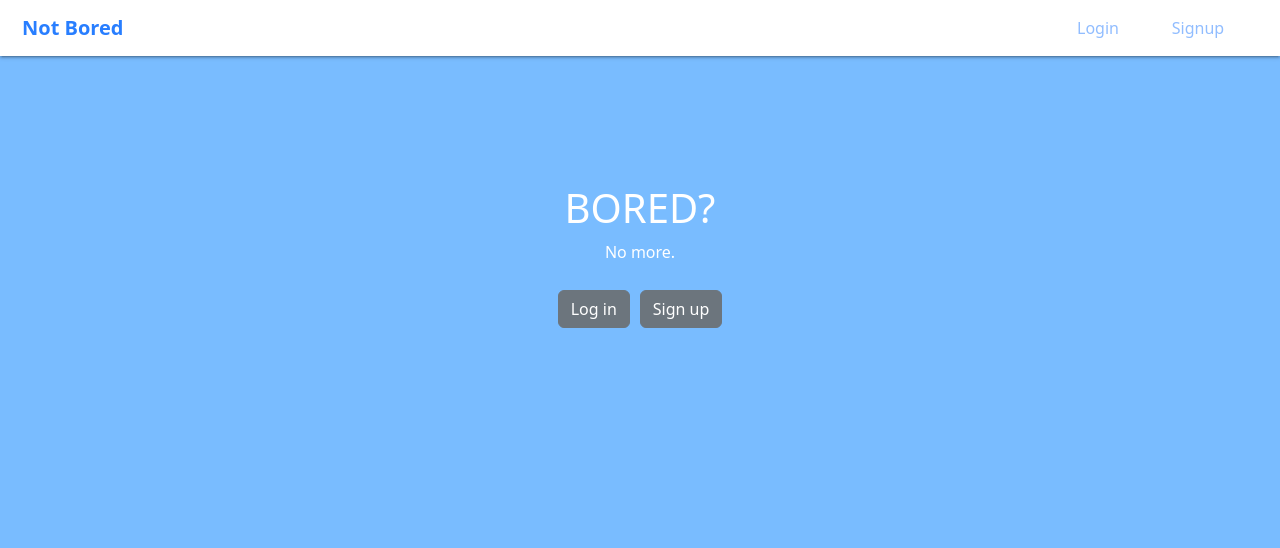
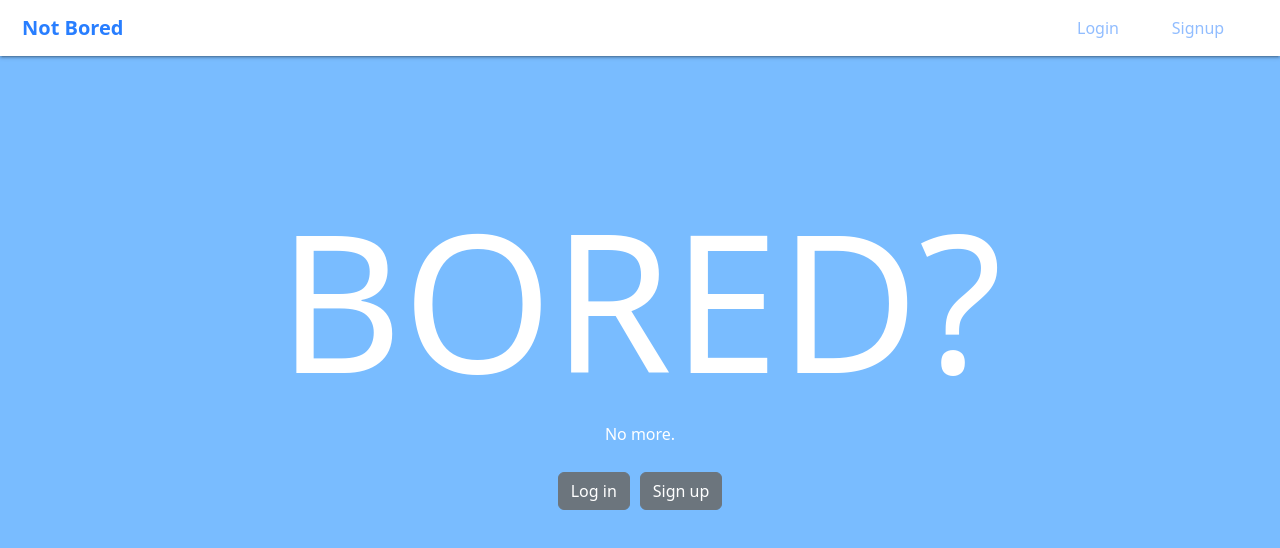
Before and after one commit to adshay18/Capstone-2, a React (Create React App) app in the folder frontend/: page / in a window 1280 px wide. Shown: the top 548 px of the page. Built offline with nearby package versions, Linux system fonts and the light colour scheme; no server answers.

Commit message:
fix styling not loading

```diff
--- a/frontend/src/Home.css
+++ b/frontend/src/Home.css
@@ -17,7 +17,7 @@ section a:hover {
 	color: rgb(121, 188, 255);
 }
 
-h1 {
+h1.title {
 	font-size: 15vw;
 }
 
--- a/frontend/src/Home.js
+++ b/frontend/src/Home.js
@@ -13,13 +13,13 @@ const Home = () => {
 				<div className='home-text'>
 					{currUser.username ?
 						<div>
-							<h1>BORED?</h1>
+							<h1 className="title">BORED?</h1>
 							<p>...again?</p>
 						</div>
 
 						:
 						<div>
-							<h1>BORED?</h1>
+							<h1 className="title">BORED?</h1>
 							<p>No more.</p>
 						</div>}
 					{currUser.username ?
```
